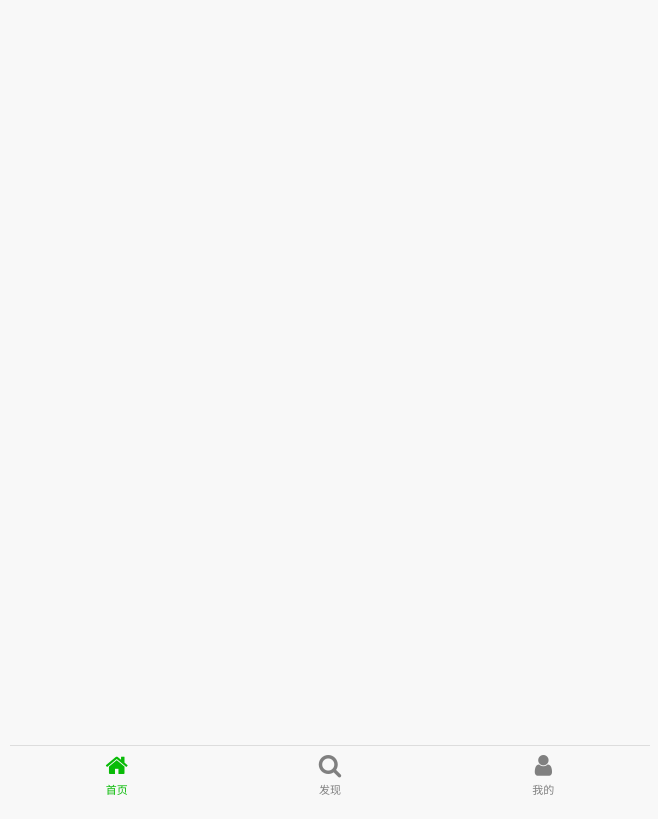
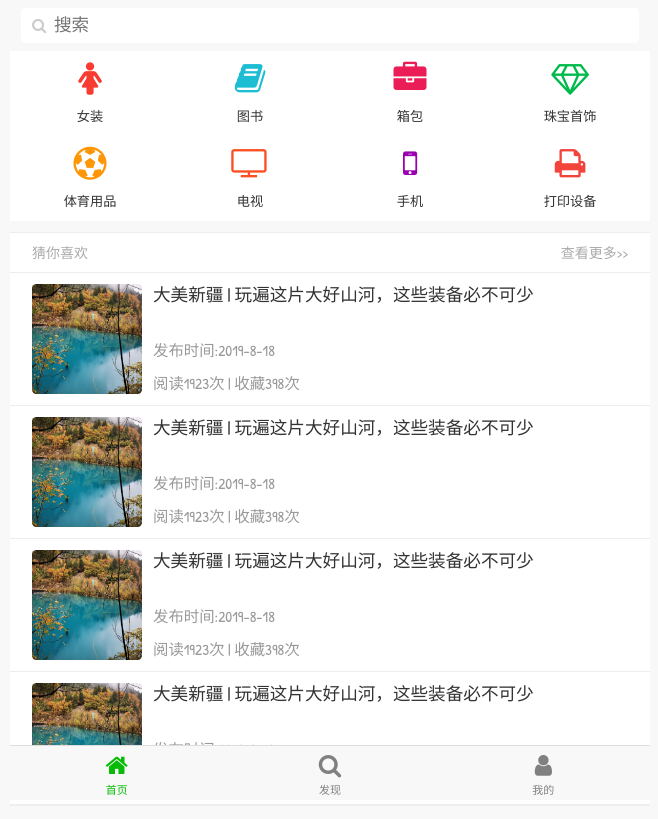
Before and after one commit to MarioGogogo/xr-ui, a website: page page/index.html in a window 1280 px wide. Shown: the whole page, without its empty margins (310-968 px from the left). Drawn offline with Linux system fonts and the light colour scheme; files that its build step writes are made by us from their sources; files whose address does not match are found by name.

```diff
--- a/page/index.css
+++ b/page/index.css
@@ -0,0 +1,34 @@
+/* 缩小网格的高度 */
+.page-index .xr-grid > .xr-grid-item {
+  padding: 0.5rem 0;
+}
+/* 网格导航的颜色设置 */
+.page-index .xr-grid > .xr-grid-item.item-1 > .xr-grid-icon {
+  color: #f93c32;
+}
+.page-index .xr-grid > .xr-grid-item.item-2 > .xr-grid-icon {
+  color: #1dbdd4;
+}
+.page-index .xr-grid > .xr-grid-item.item-3 > .xr-grid-icon {
+  color: #eb1d57;
+}
+.page-index .xr-grid > .xr-grid-item.item-4 > .xr-grid-icon {
+  color: #00bb4b;
+}
+.page-index .xr-grid > .xr-grid-item.item-5 > .xr-grid-icon {
+  color: #fd9707;
+}
+.page-index .xr-grid > .xr-grid-item.item-6 > .xr-grid-icon {
+  color: #fc5024;
+}
+.page-index .xr-grid > .xr-grid-item.item-7 > .xr-grid-icon {
+  color: #9a00b0;
+}
+.page-index .xr-grid > .xr-grid-item.item-8 > .xr-grid-icon {
+  color: #f3443c;
+}
+
+/* 调整间距 */
+.page-index .yp-category {
+  margin-bottom: 0.5rem;
+}
--- a/page/index.html
+++ b/page/index.html
@@ -11,7 +11,131 @@
     <link rel="stylesheet" href="./index.css" />
     <title>西软优品-首页</title>
   </head>
-  <body>
+  <body class="page-index">
+    <div class="xr-content">
+      <!-- 带suggest的搜索框 -->
+       <div class="xr-search">
+        <!-- 搜索中的状态 -->
+        <!-- <div class="xr-search on-focus"> -->
+        <!-- 搜索框 -->
+        <form class="xr-search-form" action="#">
+          <div class="xr-search-input-wrap">
+            <i class="fa fa-search xr-search-icon"></i>
+            <input
+              type="text"
+              class="xr-search-input"
+              placeholder="搜索"
+              autocomplete="off"
+              required
+            />
+            <!-- 一键清空 -->
+            <i class="fa fa-times xr-search-clear"></i>
+          </div>
+          <span class="xr-search-cancel">取消</span>
+        </form>
+        <!-- 搜索建议 -->
+        <ul class="xr-search-suggest">
+          <li class="xr-suggest-item">手机</li>
+          <li class="xr-suggest-item">iPhone XS Max</li>
+          <li class="xr-suggest-item">华为P30</li>
+          <li class="xr-suggest-item">小米 MIX3</li>
+          <li class="xr-suggest-item">诺基亚1110</li>
+        </ul>
+      </div>
+      <!-- 文章分类 -->
+      <div class="xr-grid multi-4 no-border yp-category">
+        <div class="xr-grid-item item-1">
+          <i class="fa fa-female xr-grid-icon"></i>
+          <p class="xr-grid-label">女装</p>
+        </div>
+        <div class="xr-grid-item item-2">
+          <i class="fa fa-book xr-grid-icon"></i>
+          <p class="xr-grid-label">图书</p>
+        </div>
+        <div class="xr-grid-item item-3">
+          <i class="fa fa-briefcase xr-grid-icon"></i>
+          <p class="xr-grid-label">箱包</p>
+        </div>
+        <div class="xr-grid-item item-4">
+          <i class="fa fa-diamond xr-grid-icon"></i>
+          <p class="xr-grid-label">珠宝首饰</p>
+        </div>
+        <div class="xr-grid-item item-5">
+          <i class="fa fa-soccer-ball-o xr-grid-icon"></i>
+          <p class="xr-grid-label">体育用品</p>
+        </div>
+        <div class="xr-grid-item item-6">
+          <i class="fa fa-tv xr-grid-icon"></i>
+          <p class="xr-grid-label">电视</p>
+        </div>
+        <div class="xr-grid-item item-7">
+          <i class="fa fa-mobile-phone xr-grid-icon"></i>
+          <p class="xr-grid-label">手机</p>
+        </div>
+        <div class="xr-grid-item item-8">
+          <i class="fa fa-print xr-grid-icon"></i>
+          <p class="xr-grid-label">打印设备</p>
+        </div>
+      </div>
+      <!-- 猜你喜欢 -->
+      <h1 class="xr-panel-title">
+        猜你喜欢
+        <a href="./list.html" class="xr-panel-link">查看更多>></a>
+      </h1>
+      <div class="xr-panel-body no-padding">
+        <div class="xr-list">
+          <a href="./article.html" class="xr-list-item">
+            <div class="item-img-wrap">
+              <img class="item-img" src="img/list-img.png" alt="旅行必不可少" />
+            </div>
+            <div class="item-content-wrap">
+              <h1 class="item-title">
+                大美新疆 | 玩遍这片大好山河，这些装备必不可少
+              </h1>
+              <p class="item-desc">发布时间:2019-8-18</p>
+              <p class="item-desc">阅读1923次 | 收藏398次</p>
+            </div>
+          </a>
+          <a href="./article.html" class="xr-list-item">
+            <div class="item-img-wrap">
+              <img class="item-img" src="img/list-img.png" alt="旅行必不可少" />
+            </div>
+            <div class="item-content-wrap">
+              <h1 class="item-title">
+                大美新疆 | 玩遍这片大好山河，这些装备必不可少
+              </h1>
+              <p class="item-desc">发布时间:2019-8-18</p>
+              <p class="item-desc">阅读1923次 | 收藏398次</p>
+            </div>
+          </a>
+          <a href="./article.html" class="xr-list-item">
+            <div class="item-img-wrap">
+              <img class="item-img" src="img/list-img.png" alt="旅行必不可少" />
+            </div>
+            <div class="item-content-wrap">
+              <h1 class="item-title">
+                大美新疆 | 玩遍这片大好山河，这些装备必不可少
+              </h1>
+              <p class="item-desc">发布时间:2019-8-18</p>
+              <p class="item-desc">阅读1923次 | 收藏398次</p>
+            </div>
+          </a>
+          <a href="./article.html" class="xr-list-item">
+            <div class="item-img-wrap">
+              <img class="item-img" src="img/list-img.png" alt="旅行必不可少" />
+            </div>
+            <div class="item-content-wrap">
+              <h1 class="item-title">
+                大美新疆 | 玩遍这片大好山河，这些装备必不可少
+              </h1>
+              <p class="item-desc">发布时间:2019-8-18</p>
+              <p class="item-desc">阅读1923次 | 收藏398次</p>
+            </div>
+          </a>
+        </div>
+      </div>
+    </div>
+
     <!-- 底部导航条 -->
     <div class="xr-navbar">
       <a class="xr-navbar-item active">
--- a/src/action-sheet.css
+++ b/src/action-sheet.css
@@ -76,7 +76,7 @@
    display: block;
    height: 2.8rem;
    line-height: 2.8rem;
-   font-style: .8rem;
+   font-size: .8rem;
    text-align: center;
 }
 
--- a/src/content.css
+++ b/src/content.css
@@ -13,9 +13,8 @@
   padding-bottom: 2.5rem;
 }
 
-
 /* 内容 Panel面板 */
-.xr-content .xr-panel-title{
+.xr-content .xr-panel-title {
   height: 1.8rem;
   line-height: 1.8rem;
   padding-left: 1rem;
@@ -26,10 +25,17 @@
   font-weight: normal;
 }
 
-.xr-content .xr-panel-body{
+/* 标题导航 */
+.xr-content .xr-panel-title > .xr-panel-link {
+  float: right;
+  margin-right: 1rem;
+  color: #aaa;
+}
+
+.xr-content .xr-panel-body {
   position: relative;
-  margin-bottom: .6rem;
-  padding: .6rem 1rem;
+  margin-bottom: 0.6rem;
+  padding: 0.6rem 1rem;
   background-color: #fff;
   overflow: hidden;
   border-top: 1px solid #eee;
@@ -37,6 +43,6 @@
 }
 
 /* 可手动设置内容区是否有内边距 */
-.xr-content .xr-panel-body.no-padding{
+.xr-content .xr-panel-body.no-padding {
   padding: 0;
 }
--- a/src/search.css
+++ b/src/search.css
@@ -2,6 +2,7 @@
   max-width: 640px;
   margin: 0 auto;
   background-color: #f8f8f8;
+  z-index: 110;
 }
 
 .xr-search.on-focus {
@@ -34,11 +35,11 @@
 }
 
 .xr-search > .xr-search-form > .xr-search-cancel {
+  display: none;
   flex: 0 0 2.2rem;
   padding-right: 0.5rem;
   text-align: center;
   font-size: 0.7rem;
-  /* display: none; */
 }
 
 /* 对取消按钮的控制 */
```
Also changed, not shown: demo/search.html (+1 -1 lines), page/mine.css (added, +54 -0 lines), page/mine.html (added, +104 -0 lines), page/result.css (added, +49 -0 lines), page/result.html (added, +31 -0 lines), page/img/list-img.png (added), 1 other file. Lines whose indentation alone changed are shown as unchanged.
